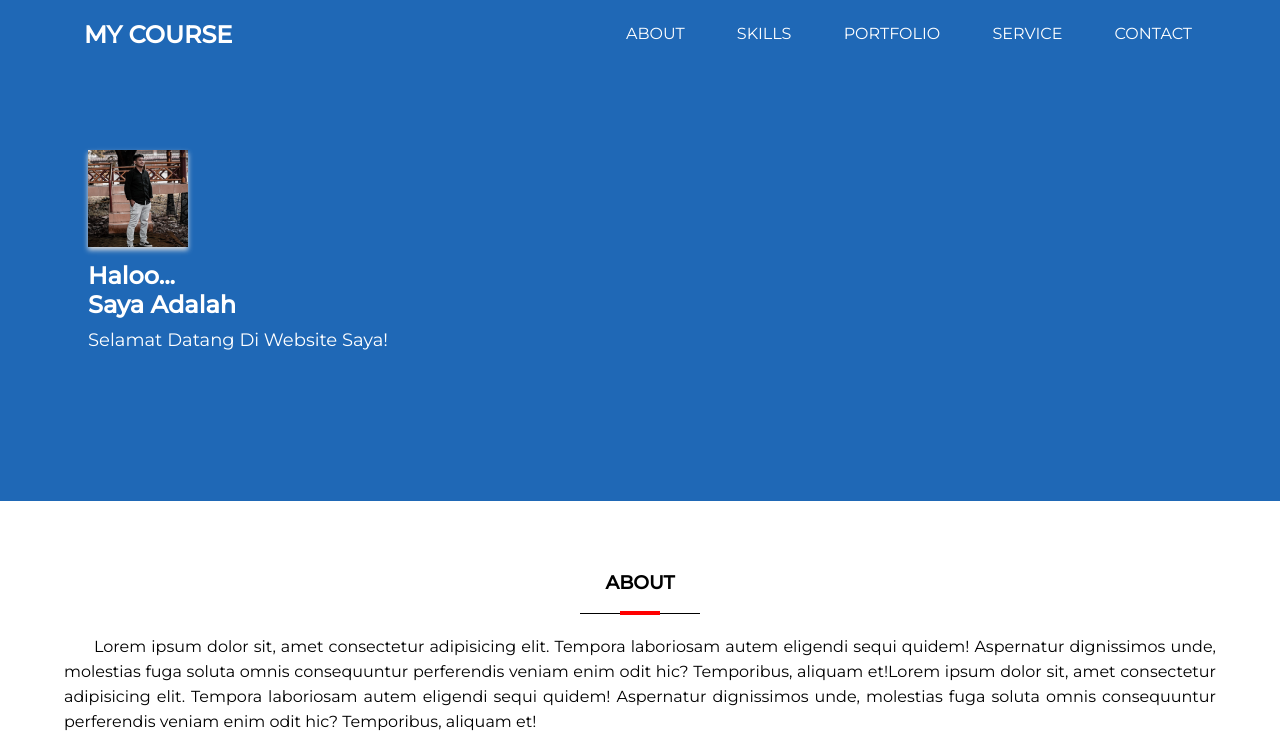
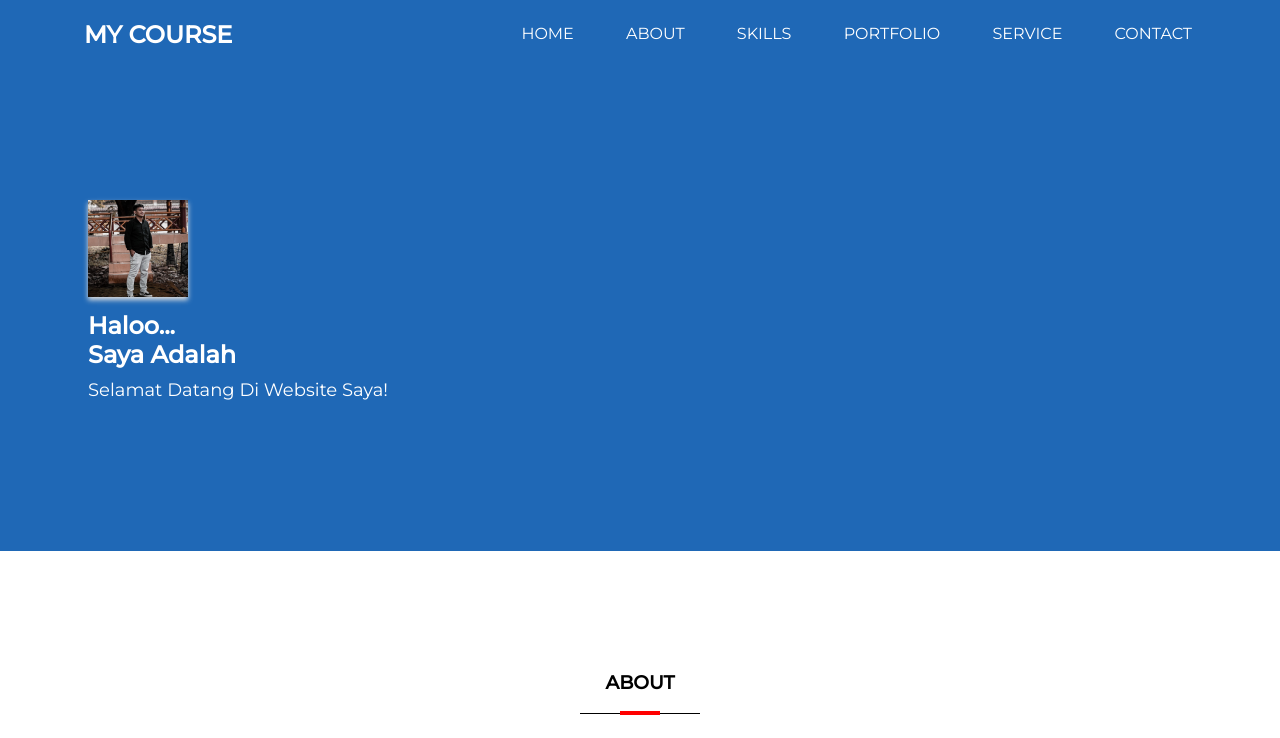
Before and after one commit to riankusumanegara/riankusumanegarauas.github.io, a plain HTML site: page index.html in a window 1280 px wide. Shown: the top 738 px of the page. Drawn offline with Linux system fonts and the light colour scheme.

Commit message:
Update index.html

```diff
--- a/index.html
+++ b/index.html
@@ -13,6 +13,7 @@
     <input type="checkbox" id="check">
     <div class="sidebar">
         <ul>
+            <li><a href="#home">HOME</a></li>
             <li><a href="#about">ABOUT</a></li>
             <li><a href="#skills">SKILLS</a></li>
             <li><a href="#portfolio">PORTFOLIO</a></li>
@@ -24,6 +25,7 @@
     <div class="container">
     <h1><a href="">MY COURSE</a></h1>
     <ul>
+        <li><a href="#home">HOME</a></li>
         <li><a href="#about">ABOUT</a></li>
         <li><a href="#skills">SKILLS</a></li>
         <li><a href="#portfolio">PORTFOLIO</a></li>
@@ -33,6 +35,7 @@
     <label for="check" class="mobile-menu"><i class="fas fa-bars fa-2x"></i></label>
     </div>
     </nav>
+    <section id="home">
     <section class="banner">
     <div class="container">
         <div class="banner-left">
@@ -42,6 +45,7 @@
         <p>Selamat Datang Di Website Saya!</p>
         </div>
         </div>
+        </section>
         </section>
 
             <!-- about -->
```
